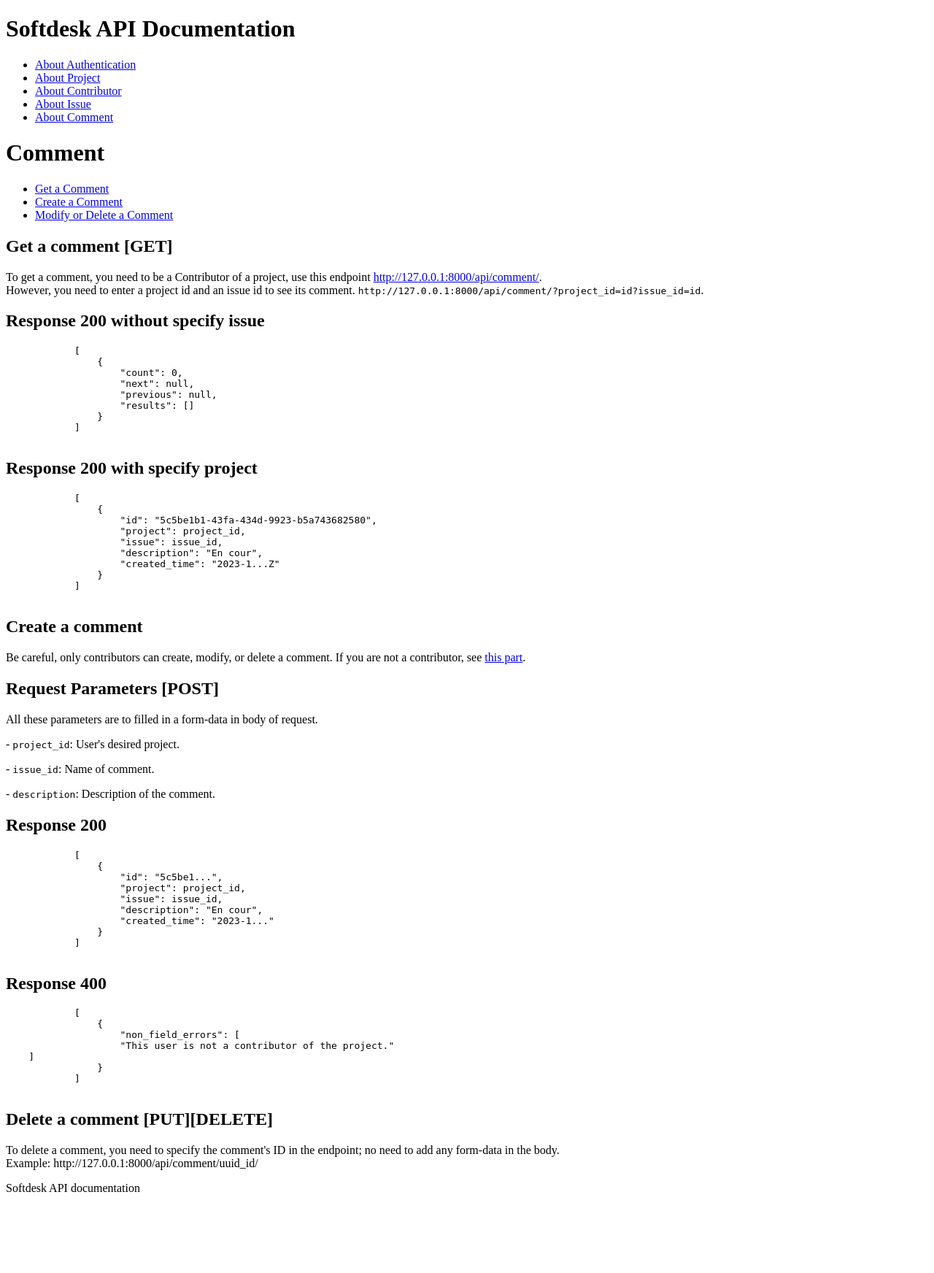
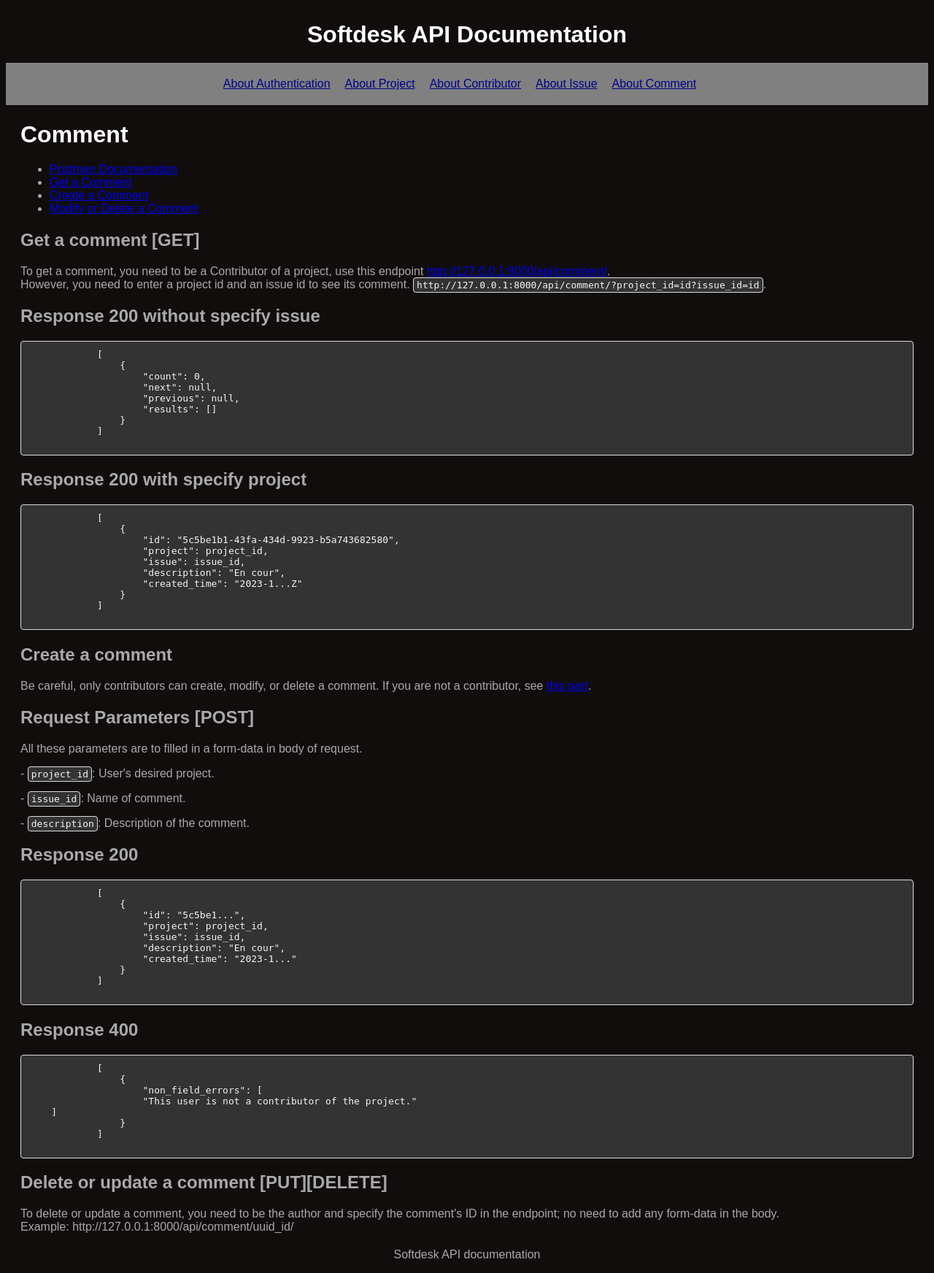
Before and after one commit to DarkExplorer31/SoftDesk, a Django app: page /comment-doc/ in a window 1280 px wide. Shown: the whole page at 73% size. Before the commit the page ends 1633 px from the top, so only its background shows below. Run offline with Django 4.2, Linux system fonts and the light colour scheme.

Commit message:
add link in documentation pages to the postman documentation, correct permission and User registration

```diff
--- a/documentation/templates/documentation/about_authentication.html
+++ b/documentation/templates/documentation/about_authentication.html
@@ -2,6 +2,10 @@
 {% block content %}
     <h1>Authentication</h1>
     <ul>
+        <li>
+            <a href="https://documenter.getpostman.com/view/27986182/2s9Ykn92V7"
+               target="about_blank">Postman Documentation</a>
+        </li>
         <li>
             <a href="#registration">Registration</a>
         </li>
--- a/documentation/templates/documentation/about_comment.html
+++ b/documentation/templates/documentation/about_comment.html
@@ -2,6 +2,10 @@
 {% block content %}
     <h1>Comment</h1>
     <ul>
+        <li>
+            <a href="https://documenter.getpostman.com/view/27986182/2s9Ykn92VE"
+               target="about_blank">Postman Documentation</a>
+        </li>
         <li>
             <a href="#get-comment">Get a Comment</a>
         </li>
@@ -83,9 +87,9 @@
         </pre>
     </section>
     <section id="delete-comment">
-        <h2>Delete a comment [PUT][DELETE]</h2>
+        <h2>Delete or update a comment [PUT][DELETE]</h2>
         <p>
-            To delete a comment, you need to specify the comment's ID in the endpoint; no need to add any form-data in the body.
+            To delete or update a comment, you need to be the author and specify the comment's ID in the endpoint; no need to add any form-data in the body.
             <br>
             Example: http://127.0.0.1:8000/api/comment/uuid_id/
         </p>
--- a/documentation/templates/documentation/about_contributor.html
+++ b/documentation/templates/documentation/about_contributor.html
@@ -2,6 +2,10 @@
 {% block content %}
     <h1>Contributor</h1>
     <ul>
+        <li>
+            <a href="https://documenter.getpostman.com/view/27986182/2s9Ykn92VB"
+               target="about_blank">Postman Documentation</a>
+        </li>
         <li>
             <a href="#user-data">User Data Consultation</a>
         </li>
--- a/documentation/templates/documentation/about_issue.html
+++ b/documentation/templates/documentation/about_issue.html
@@ -2,6 +2,10 @@
 {% block content %}
     <h1>Issue</h1>
     <ul>
+        <li>
+            <a href="https://documenter.getpostman.com/view/27986182/2s9Ykn92VC"
+               target="about_blank">Postman Documentation</a>
+        </li>
         <li>
             <a href="#get-issue">Get an Issue</a>
         </li>
@@ -114,7 +118,7 @@
     <section id="delete-issue">
         <h2>Modify or Delete an Issue [PUT][DELETE]</h2>
         <p>
-            To modify or delete an issue, you need to specify the issue's ID in the endpoint; no need to add any form-data in the body.
+            To modify or delete an issue, you need to be the author and specify the issue's ID in the endpoint; no need to add any form-data in the body.
             <br>
             Example: http://127.0.0.1:8000/api/issue/id/
         </p>
--- a/documentation/templates/documentation/about_project.html
+++ b/documentation/templates/documentation/about_project.html
@@ -2,6 +2,10 @@
 {% block content %}
     <h1>Project</h1>
     <ul>
+        <li>
+            <a href="https://documenter.getpostman.com/view/27986182/2s9Ykn92V9"
+               target="about_blank">Postman Documentation</a>
+        </li>
         <li>
             <a href="#rules">Rules</a>
         </li>
--- a/softdesk/settings.py
+++ b/softdesk/settings.py
@@ -123,7 +123,8 @@
 # Static files (CSS, JavaScript, Images)
 # https://docs.djangoproject.com/en/4.2/howto/static-files/
 
-STATIC_URL = "static/"
+STATIC_URL = "/static/"
+STATICFILES_DIRS = [os.path.join(BASE_DIR, "static")]
 
 # Default primary key field type
 # https://docs.djangoproject.com/en/4.2/ref/settings/#default-auto-field
--- a/softdesk/urls.py
+++ b/softdesk/urls.py
@@ -16,6 +16,8 @@
 """
 from django.contrib import admin
 from django.urls import path, include
+from django.conf import settings
+from django.conf.urls.static import static
 
 from rest_framework import routers
 from rest_framework_simplejwt.views import TokenObtainPairView, TokenRefreshView
@@ -63,3 +65,6 @@
     path("issue-doc/", about_issue, name="issue_doc"),
     path("comment-doc/", about_comment, name="comment_doc"),
 ]
+
+if settings.DEBUG:
+    urlpatterns += static(settings.STATIC_URL, document_root=settings.STATIC_ROOT)
--- /dev/null
+++ b/static/css/styles.css
@@ -0,0 +1,86 @@
+body {
+    font-family: Arial, sans-serif;
+    background-color: rgb(17, 13, 13);
+    color: darkgray;
+}
+
+header {
+    text-align: center;
+    display: flex;
+    flex-direction: column;
+    align-items: center;
+}
+
+h1 {
+    margin-bottom: 20px;
+    color: white;
+}
+
+nav {
+    display: flex;
+    justify-content: center;
+    background: gray;
+    padding: 20px;
+}
+
+nav ul {
+    list-style-type: none;
+    margin: 0;
+    padding: 0;
+    display: flex;
+}
+
+nav li {
+    margin-right: 20px;
+}
+
+nav a {
+    color: darkblue;
+}
+
+nav a:hover {
+    color: white;
+}
+
+main {
+    margin: 20px;
+}
+
+main a:hover {
+    color: #f4f4f4;
+}
+
+footer {
+    text-align: center;
+    margin-top: 20px;
+}
+
+code {
+    background-color: #333;
+    padding: 2px 4px;
+    border: 1px solid #ddd;
+    border-radius: 4px;
+    color: #f4f4f4;
+}
+
+pre {
+    background-color: #333;
+    padding: 10px;
+    border: 1px solid #ddd;
+    border-radius: 4px;
+    overflow: auto;
+    color: #f4f4f4;
+}
+
+pre::-webkit-scrollbar {
+    width: 12px;
+}
+
+pre::-webkit-scrollbar-thumb {
+    background-color: #333;
+}
+
+footer {
+    text-align: center;
+    margin-top: 20px;
+}
--- a/templates/base.html
+++ b/templates/base.html
@@ -4,6 +4,7 @@
     <head>
         <meta charset="UTF-8">
         <meta name="viewport" content="width=device-width, initial-scale=1.0">
+        <link rel="stylesheet" type="text/css" href="{% static 'css/styles.css' %}">
         <title>Softdesk API Documentation</title>
     </head>
     <body>
```
Also changed, not shown: support/permissions.py (+3 -19 lines), support/serializers.py (+10 -0 lines), support/views.py (+5 -5 lines).
